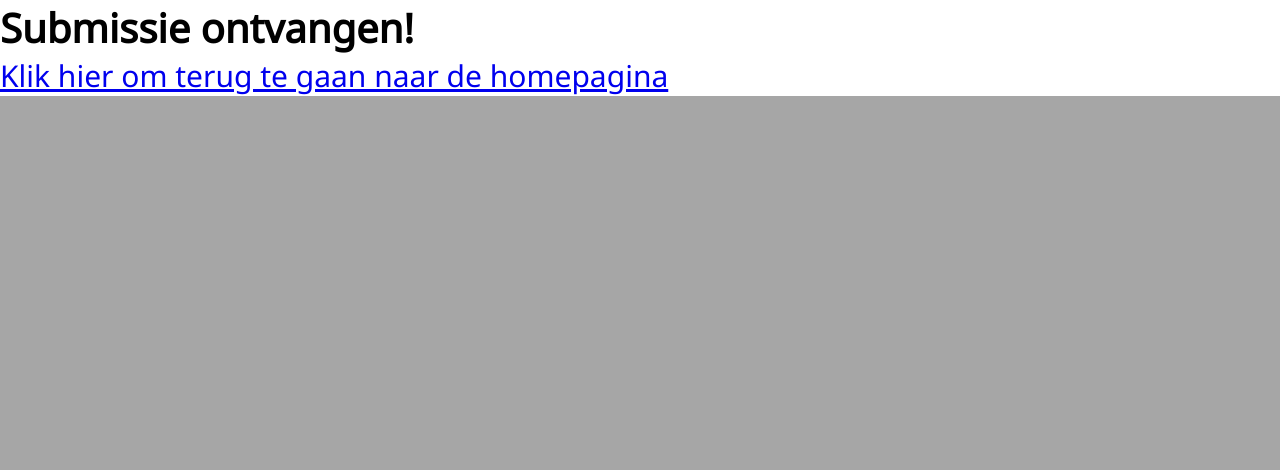
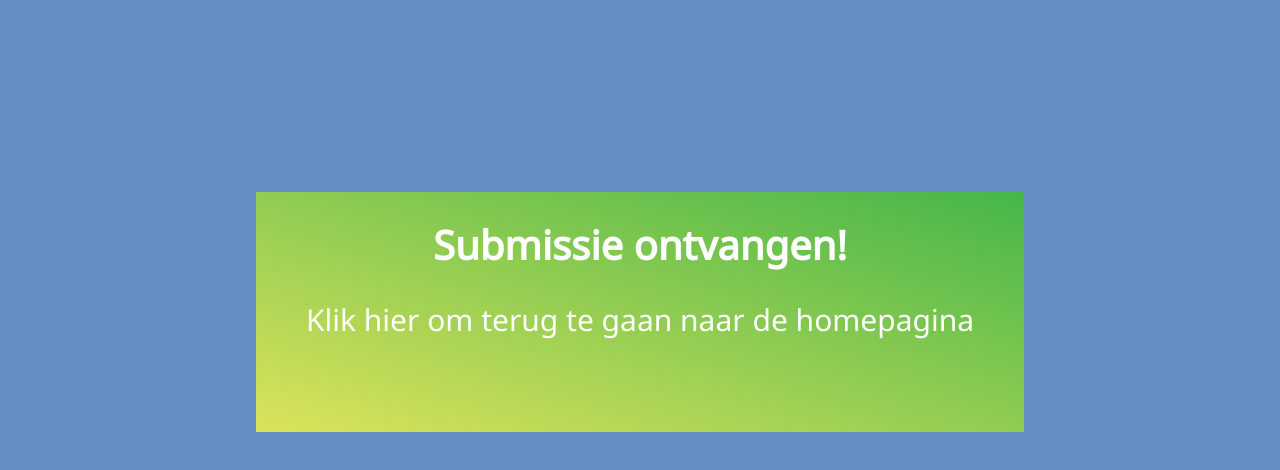
Before and after one commit to tfvh2004/Event-website, a plain HTML site: page received.htm in a window 1280 px wide. Drawn offline with Linux system fonts and the light colour scheme.

Commit message:
Submission received page designed

```diff
--- a/css/styles.css
+++ b/css/styles.css
@@ -150,18 +150,33 @@ span.fade{
 }
 
 /*Submission received page*/
-.received{
-    background-color: #a6a6a6;
+#backCol, .received{
+    background-color: #638fc2;
 }
 
 article{
-    background-color: white;
+    background: linear-gradient(to right top, #dce35b, #45b649);
+    margin-top: 15%;
+    width: 60vw;
+    height: 30vh;
+    padding: 15px;
+    margin-left: 20%;
+    text-align: center;
+    line-height: 75px;
 }
 
 h4{
     font-size: 40px;
+    color: #fff;
 }
 
-a{
+#terugHome{
     font-size: 30px;
+    color: #fff;
+    text-decoration: none;
 }
+
+#terugHome:hover{
+    color: #d8d8d8;
+    text-decoration: underline;
+}
--- a/received.htm
+++ b/received.htm
@@ -8,10 +8,10 @@
     <link rel='stylesheet' href='./css/styles.css'/>
     <title>Ontvangen!</title>
 </head>
-<body class='received'>
+<body id='backCol'>
     <article>
         <h4>Submissie ontvangen!</h4>
-        <a href='./index.html'>Klik hier om terug te gaan naar de homepagina</a>
+        <a id='terugHome' href='./index.html'>Klik hier om terug te gaan naar de homepagina</a>
     </article>
 </body>
 </html>
```
